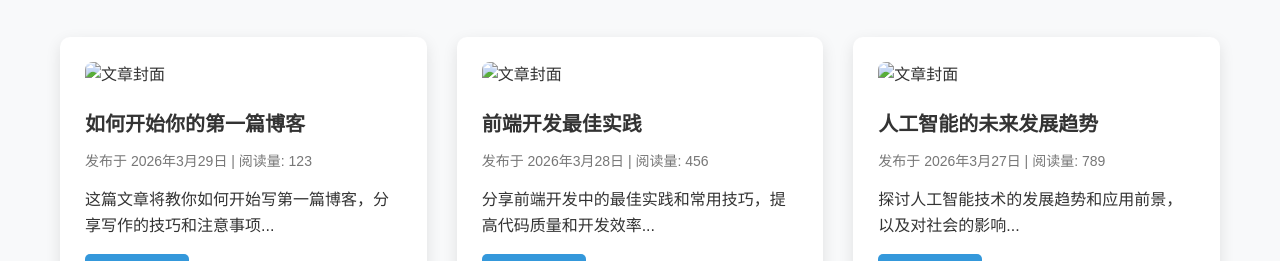
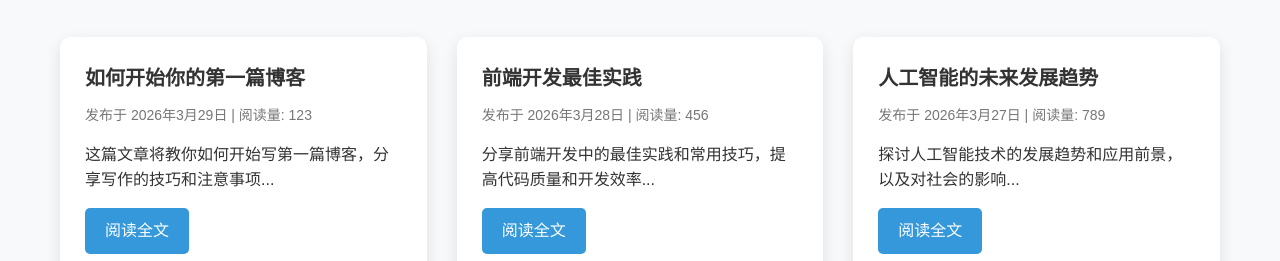
Before and after one commit to ndlinhc/blog0329, a plain HTML site: page index.html in a window 1280 px wide. Shown: the part 539-800 px from the top of the page. Drawn offline with Linux system fonts and the light colour scheme.

Commit message:
Update index.html - fixed HTML and removed missing images

```diff
--- a/index.html
+++ b/index.html
@@ -31,7 +31,7 @@
             <h1>欢迎来到我的博客</h1>
             <p>分享知识、记录思考、交流观点</p>
             <a href="blog/" class="btn-primary">查看最新文章</a>
-        </2>
+        </div>
     </header>
 
     <!-- 主要内容 -->
@@ -41,7 +41,7 @@
             <h2>最新文章</h2>
             <div class="posts-grid">
                 <article class="post-card">
-                    <img src="images/post1.jpg" alt="文章封面" class="post-image">
+                    <div class="post-image-placeholder"></div>
                     <h3><a href="blog/post1.html">如何开始你的第一篇博客</a></h3>
                     <p class="post-meta">发布于 2026年3月29日 | 阅读量: 123</p>
                     <p>这篇文章将教你如何开始写第一篇博客，分享写作的技巧和注意事项...</p>
@@ -49,7 +49,7 @@
                 </article>
 
                 <article class="post-card">
-                    <img src="images/post2.jpg" alt="文章封面" class= "post-image">
+                    <div class="post-image-placeholder"></div>
                     <h3><a href="blog/post2.html">前端开发最佳实践</a></h3>
                     <p class="post-meta">发布于 2026年3月28日 | 阅读量: 456</p>
                     <p>分享前端开发中的最佳实践和常用技巧，提高代码质量和开发效率...</p>
@@ -57,7 +57,7 @@
                 </article>
 
                 <article class="post-card">
-                    <img src="images/post2.jpg" alt="文章封面" class= "post-image">
+                    <div class="post-image-placeholder"></div>
                     <h3><a href="blog/post3.html">人工智能的未来发展趋势</a></h3>
                     <p class="post-meta">发布于 2026年3月27日 | 阅读量: 789</p>
                     <p>探讨人工智能技术的发展趋势和应用前景，以及对社会的影响...</p>
@@ -68,7 +68,7 @@
 
         <!-- 热门标签 -->
         <section class="tags-section">
-            <h2>热门标签</span></h2>
+            <h2>热门标签</h2>
             <div class="tags">
                 <a href="#" class="tag">技术</a>
                 <a href="#" class="tag">编程</a>
```
